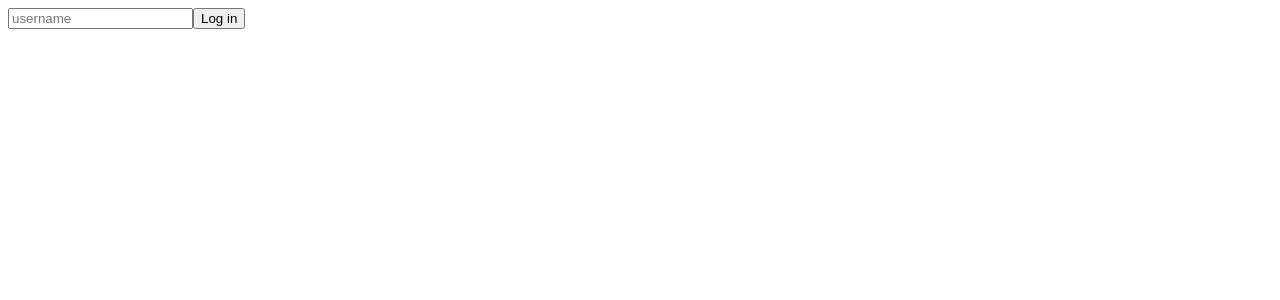
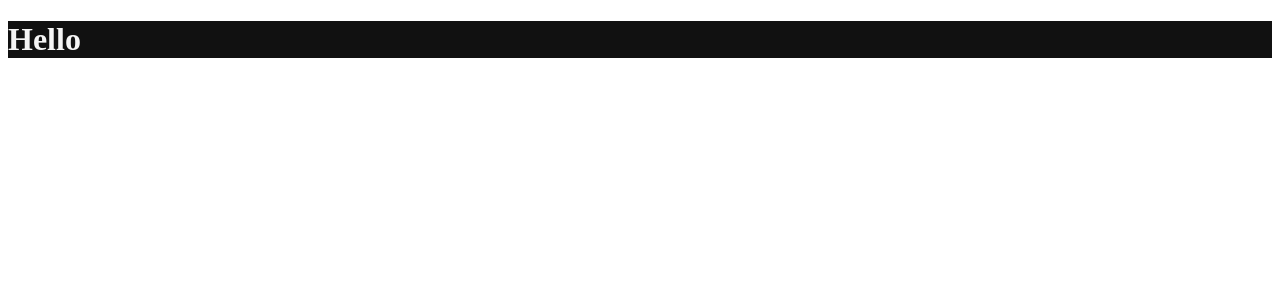
Before and after one commit to dongsunoh/react-masterclass, a React (Create React App) app: page / in a window 1280 px wide. Shown: the top 300 px of the page. Built offline with nearby package versions, Linux system fonts and the light colour scheme.

Commit message:
Typescript (Themes)  - styled.d.ts 생성 하여 styled-components의 Theme 정의 확장  - 오타(실수)로부터 방지할 수 있음.

```diff
--- a/src/App.tsx
+++ b/src/App.tsx
@@ -1,29 +1,20 @@
 import React, {useState} from 'react';
+import styled from "styled-components";
+
+const Container = styled.div`
+    background-color : ${(props) => props.theme.bgColor};
+`;
+const H1 = styled.h1`
+    color : ${(props) => props.theme.textColor};
+`;
 
 function App() {
 
-    const [username, setUsername] = useState("");
-    const onChange = (event : React.FormEvent<HTMLInputElement>) => {
-        const {currentTarget : {value}} = event;
-        setUsername(value);
-    };
-
-    const onSubmit = (event : React.FormEvent<HTMLFormElement>) => {
-        event.preventDefault(); // 기본 제출 동작 막기
-        console.log("hello " + username);
-    };
-
     return (
         <div>
-          <form onSubmit={onSubmit}>
-              <input
-                  value={username}
-                  onChange={onChange}
-                  type="text"
-                  placeholder="username"
-              />
-              <button>Log in</button>
-          </form>
+            <Container>
+                <H1>Hello</H1>
+            </Container>
         </div>
     );
 }
--- a/src/index.tsx
+++ b/src/index.tsx
@@ -1,13 +1,17 @@
 import React from 'react';
 import ReactDOM from 'react-dom/client';
 import App from './App';
+import {ThemeProvider} from "styled-components";
+import {darkTheme} from "./theme";
 
 const root = ReactDOM.createRoot(document.getElementById('root') as HTMLElement
 );
 
 root.render(
   <React.StrictMode>
-      <App />
+      <ThemeProvider theme={darkTheme}>
+        <App />
+      </ThemeProvider>
   </React.StrictMode>
 );
 
--- /dev/null
+++ b/src/theme.ts
@@ -0,0 +1,13 @@
+import {DefaultTheme} from "styled-components";
+
+export const lightTheme:DefaultTheme = {
+    bgColor : "whitesmoke",
+    textColor : "#111",
+    btnColor : "tomato"
+}
+
+export const darkTheme:DefaultTheme = {
+    bgColor : "#111",
+    textColor : "whitesmoke",
+    btnColor : "teal"
+}
```
Also changed, not shown: src/styled.d.ts (added, +10 -0 lines).
